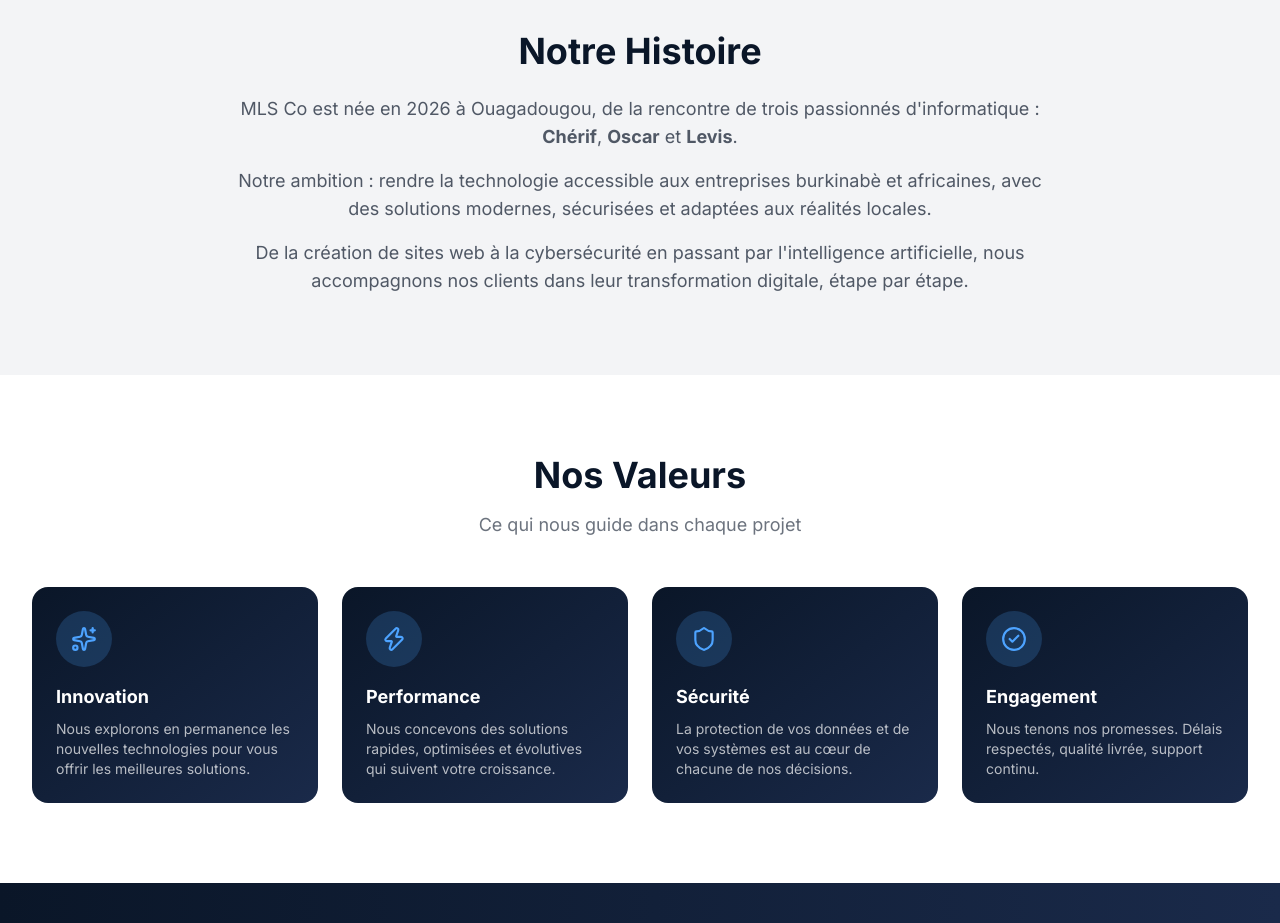
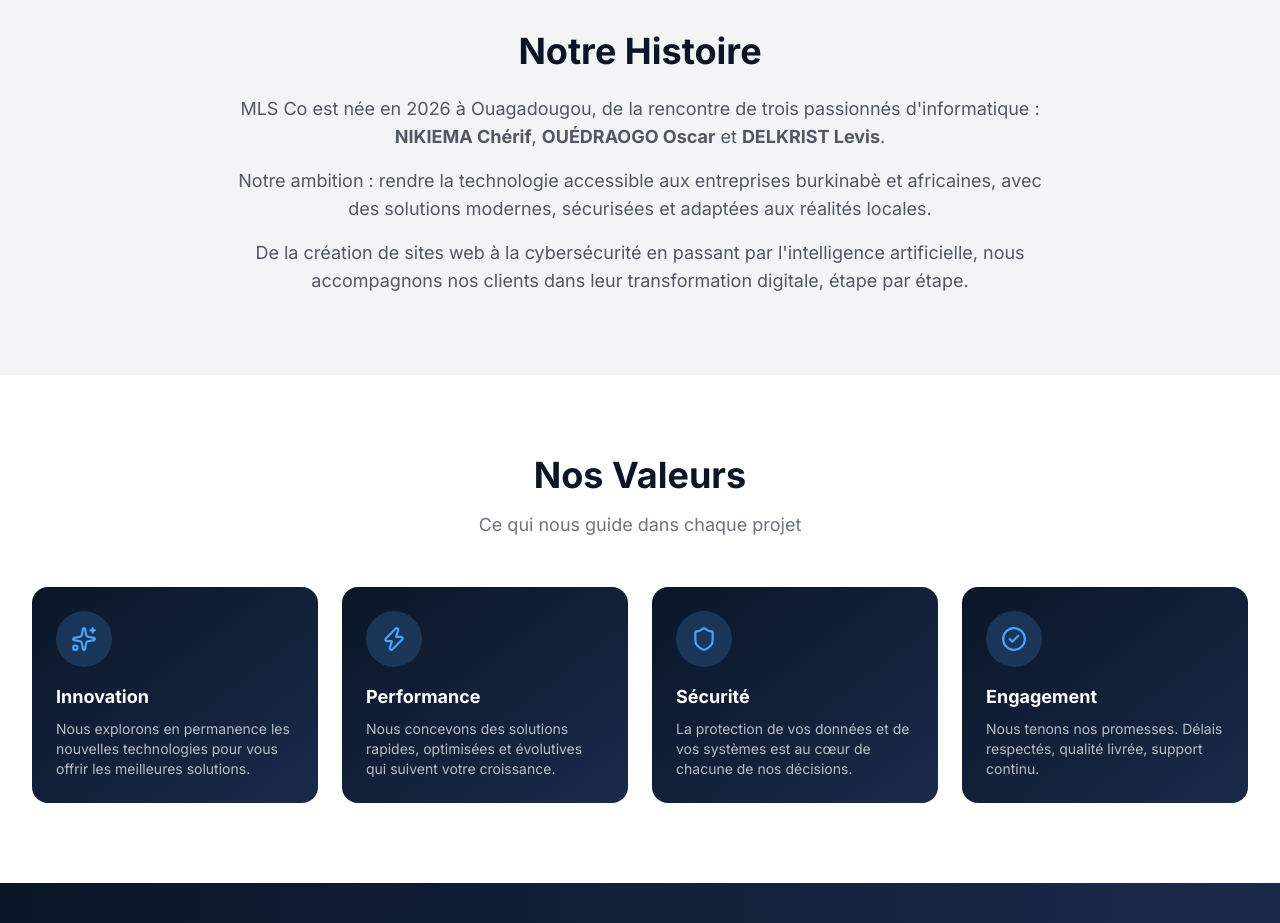
Before and after one commit to fengxiue14-sketch/mls-co-site, a Next.js app: page /equipe in a window 1280 px wide. Shown: the part 1160-2083 px from the top of the page. Built offline with nearby package versions, Linux system fonts and the light colour scheme; a web font is replaced by a local one.

Commit message:
Ajout des noms de famille des membres sur la page équipe

```diff
--- a/src/app/equipe/page.tsx
+++ b/src/app/equipe/page.tsx
@@ -159,8 +159,8 @@
           </h2>
           <p className="text-lg text-mls-navy/70 mb-4">
             MLS Co est née en 2026 à Ouagadougou, de la rencontre de trois
-            passionnés d'informatique : <strong>Chérif</strong>,{" "}
-            <strong>Oscar</strong> et <strong>Levis</strong>.
+            passionnés d'informatique : <strong>NIKIEMA Chérif</strong>,{" "}
+            <strong>OUÉDRAOGO Oscar</strong> et <strong>DELKRIST Levis</strong>.
           </p>
           <p className="text-lg text-mls-navy/70 mb-4">
             Notre ambition : rendre la technologie accessible aux entreprises
```
